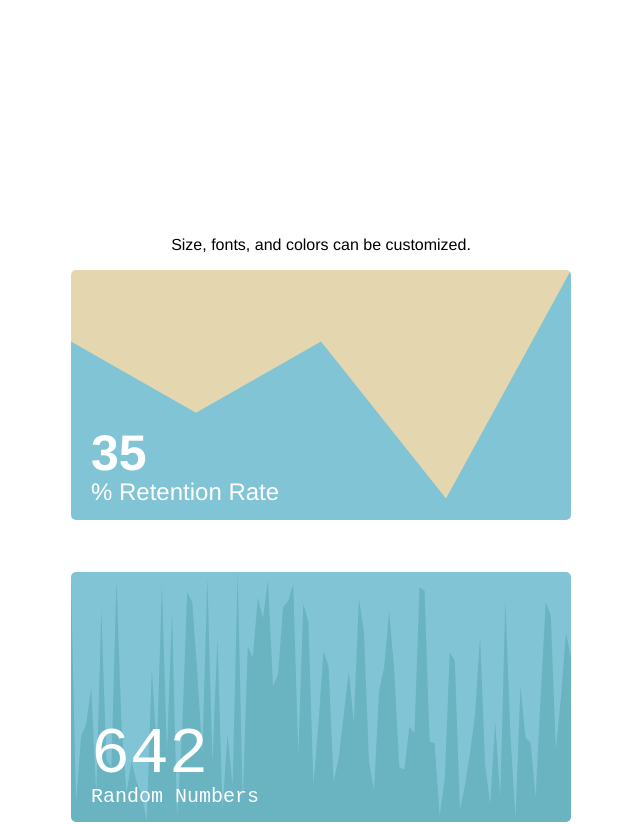
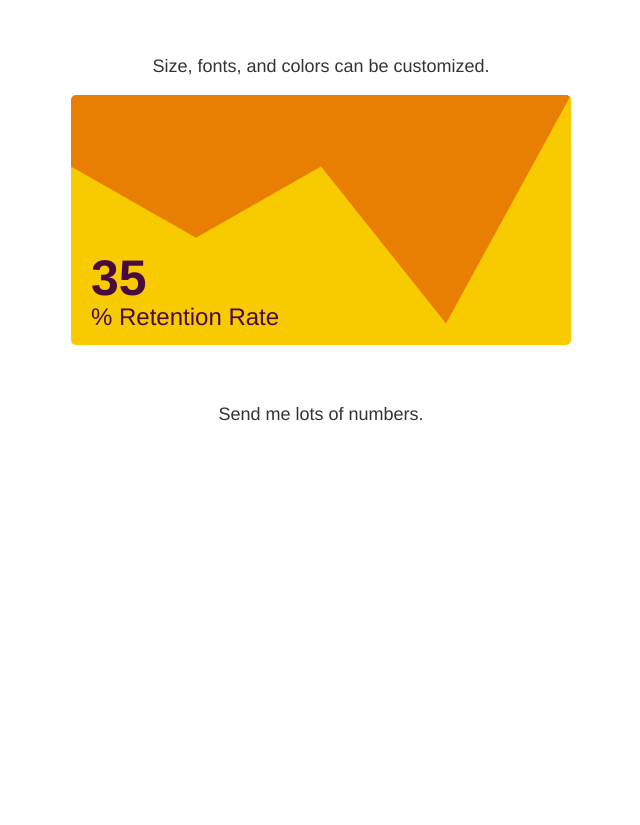
Before and after one commit to tylerlee/chartabull, a website: page line.html in a window 1280 px wide. Shown: the part 282-1107 px from the top of the page, without its empty margins (319-959 px from the left). After the commit the page ends 1034 px from the top, so only its background shows below. Drawn offline with Linux system fonts and the light colour scheme.

Commit message:
updated line

```diff
--- a/line.html
+++ b/line.html
@@ -14,6 +14,9 @@
       body{
         font-family: 'helvetica neue', arial, helvetica, verdana, sans-serif;
         text-align: center;
+        color: #333;
+        font-weight: 300;
+        font-size: 18px;
       }
       .chart{
         margin-bottom: 3em;
@@ -28,20 +31,34 @@
     <h1>The Line Chart</h1>
     <p>Takes an array of values and graphs them in the simplest way possible. The last value is the value shown in the graph.</p>
     <div class="chart">
-      <canvas height="150" width="300" class="js-chartabull" id="canvas-me2" data-values="[1,3,4,5,17]" data-options='{}' data-text="Members"></canvas>
-    </div>
-    <div class="chart">
-      <canvas height="150" width="300" class="js-chartabull" id="canvas-me2" data-values="[0,1,2,3,4,5,6,7,8,9,10,11,12,13,14,15,16]" data-options='{}' data-text="Votes"></canvas>
+      <canvas height="150" width="300" class="js-chartabull"
+          data-values="[1,3,4,5,17]"
+          data-options='{}'
+          data-text="Members"></canvas>
     </div>
     <p>Size, fonts, and colors can be customized.</p>
     <div class="chart">
-      <canvas height="250" width="500" class="js-chartabull" id="canvas-me2" data-values="[25,15,25,3,35]" data-options='{"backgroundColor": "#E4D7B0", "chartColor": "#81C4D6", "textColor": "#ffffff"}' data-text="% Retention Rate"></canvas>
+      <canvas height="250" width="500" class="js-chartabull"
+          data-values="[25,15,25,3,35]"
+          data-options='{"backgroundColor": "#E97F02", "chartColor": "#F8CA00", "textColor": "#490A3D"}'
+          data-text="% Retention Rate"></canvas>
     </div>
+
+    <p>Send me lots of numbers.</p>
+
     <div class="chart">
-      <canvas height="250" width="500" class="js-chartabull" id="canvas-me2" data-values="[942, 76, 335, 382, 527, 102, 832, 244, 214, 947, 379, 114, 239, 155, 108, 4, 600, 279, 929, 269, 824, 15, 354, 900, 860, 586, 262, 957, 232, 721, 49, 344, 141, 978, 76, 686, 645, 878, 796, 947, 531, 579, 840, 865, 929, 263, 853, 783, 146, 386, 669, 609, 157, 248, 420, 589, 391, 875, 745, 236, 123, 512, 605, 823, 594, 213, 205, 373, 345, 917, 906, 315, 308, 23, 171, 663, 630, 47, 143, 270, 421, 729, 224, 69, 392, 93, 870, 343, 15, 531, 331, 310, 95, 495, 862, 808, 284, 486, 741, 642]" data-options='{"backgroundColor": "#81C4D6", "chartColor": "#6AB3C1", "textColor": "#ffffff", "largeFont": "normal 65px  \"Courier New\", monospace", "smallFont": "normal 20px \"Courier New\", monospace"}' data-text="Random Numbers"></canvas>
+      <canvas height="250" width="500" class="js-chartabull"
+          data-values="[942, 76, 335, 382, 527, 102, 832, 244, 214, 947, 379, 114, 239, 155, 108, 4, 600, 279, 929, 269, 824, 15, 354, 900, 860, 586, 262, 957, 232, 721, 49, 344, 141, 978, 76, 686, 645, 878, 796, 947, 531, 579, 840, 865, 929, 263, 853, 783, 146, 386, 669, 609, 157, 248, 420, 589, 391, 875, 745, 236, 123, 512, 605, 823, 594, 213, 205, 373, 345, 917, 906, 315, 308, 23, 171, 663, 630, 47, 143, 270, 421, 729, 224, 69, 392, 93, 870, 343, 15, 531, 331, 310, 95, 495, 862, 808, 284, 486, 741, 642,942, 76, 335, 382, 527, 102, 832, 244, 214, 947, 379, 114, 239, 155, 108, 4, 600, 279, 929, 269, 824, 15, 354, 900, 860, 586, 262, 957, 232, 721, 49, 344, 141, 978, 76, 686, 645, 878, 796, 947, 531, 579, 840, 865, 929, 263, 853, 783, 146, 386, 669, 609, 157, 248, 420, 589, 391, 875, 745, 236, 123, 512, 605, 823, 594, 213, 205, 373, 345, 917, 906, 315, 308, 23, 171, 663, 630, 47, 143, 270, 421, 729, 224, 69, 392, 93, 870, 343, 15, 531, 331, 310, 95, 495, 862, 808, 284, 486, 741, 642,942, 76, 335, 382, 527, 102, 832, 244, 214, 947, 379, 114, 239, 155, 108, 4, 600, 279, 929, 269, 824, 15, 354, 900, 860, 586, 262, 957, 232, 721, 49, 344, 141, 978, 76, 686, 645, 878, 796, 947, 531, 579, 840, 865, 929, 263, 853, 783, 146, 386, 669, 609, 157, 248, 420, 589, 391, 875, 745, 236, 123, 512, 605, 823, 594, 213, 205, 373, 345, 917, 906, 315, 308, 23, 171, 663, 630, 47, 143, 270, 421, 729, 224, 69, 392, 93, 870, 343, 15, 531, 331, 310, 95, 495, 862, 808, 284, 486, 741, 642]"
+          data-options=''
+          data-text="Of Something"></canvas>
     </div>
+    <!--
     <div class="chart">
-      <canvas height="250" width="250" class="js-chartabull" id="canvas-me2" data-values="[942, 76, 335, 382, 527, 102, 832, 244, 214, 947, 379, 114, 239, 155, 108, 4, 600, 279, 929, 269, 824, 15, 354, 900, 860, 586, 262, 957, 232, 721, 49, 344, 141, 978, 76, 686, 645, 878, 796, 947, 531, 579, 840, 865, 929, 263, 853, 783, 146, 386, 669, 609, 157, 248, 420, 589, 391, 875, 745, 236, 123, 512, 605, 823, 594, 213, 205, 373, 345, 917, 906, 315, 308, 23, 171, 663, 630, 47, 143, 270, 421, 729, 224, 69, 392, 93, 870, 343, 15, 531, 331, 310, 95, 495, 862, 808, 284, 486, 741, 642]" data-options='{"backgroundColor": "#81C4D6", "chartColor": "#6AB3C1", "textColor": "#ffffff", "largeFont": "normal 65px  \"Courier New\", monospace", "smallFont": "normal 20px \"Courier New\", monospace"}' data-text="Random Numbers"></canvas>
+      <canvas height="150" width="500" class="js-chartabull"
+          data-values="[942, 76, 335, 382, 527, 102, 832, 244, 214, 947, 531, 331, 310, 95, 495, 862, 808, 284, 486, 741, 12]"
+          data-options='{"backgroundColor": "#BD1550", "chartColor": "#c7386a", "textColor": "#fff", "largeFont": "100 50px \"helvetica neue\"", "smallFont": "100 25px \"helvetica neue\""}'
+          data-text="is my favorite number"></canvas>
+    -->
     </div>
   </body>
 
```
